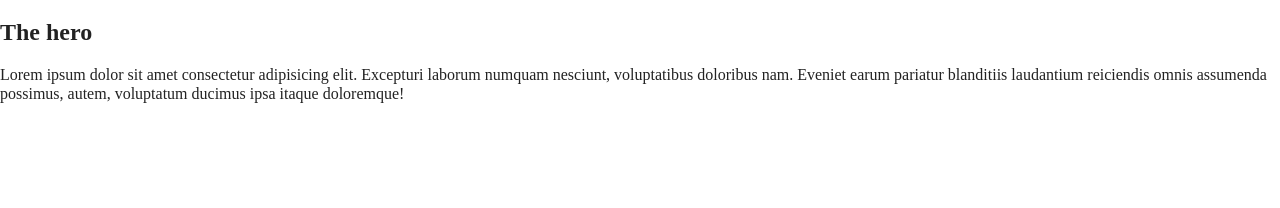
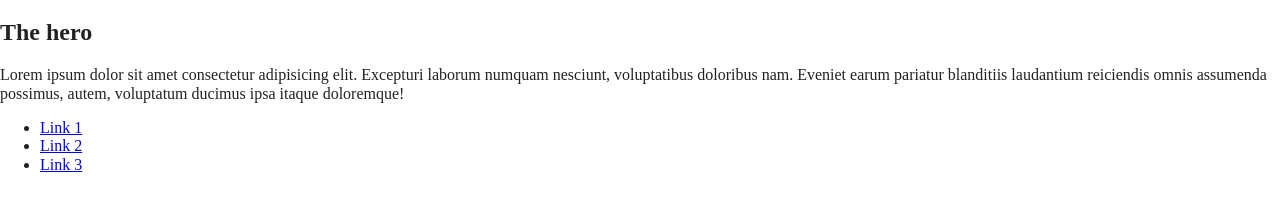
Before and after one commit to vsaini212223/basic-website, a website built with Parcel: page index.html in a window 1280 px wide. Shown: the part 136-344 px from the top of the page. Built offline with nearby package versions, Linux system fonts and the light colour scheme.

Commit message:
Add main footer with links

```diff
--- a/index.html
+++ b/index.html
@@ -44,6 +44,14 @@
       </p>
     </main>
 
+    <footer>
+      <ul>
+        <li><a href="#">Link 1</a></li>
+        <li><a href="#">Link 2</a></li>
+        <li><a href="#">Link 3</a></li>
+      </ul>
+    </footer>
+
     <script src="js/vendor/modernizr-3.11.2.min.js"></script>
     <script src="js/plugins.js"></script>
     <script src="js/main.js"></script>
```
